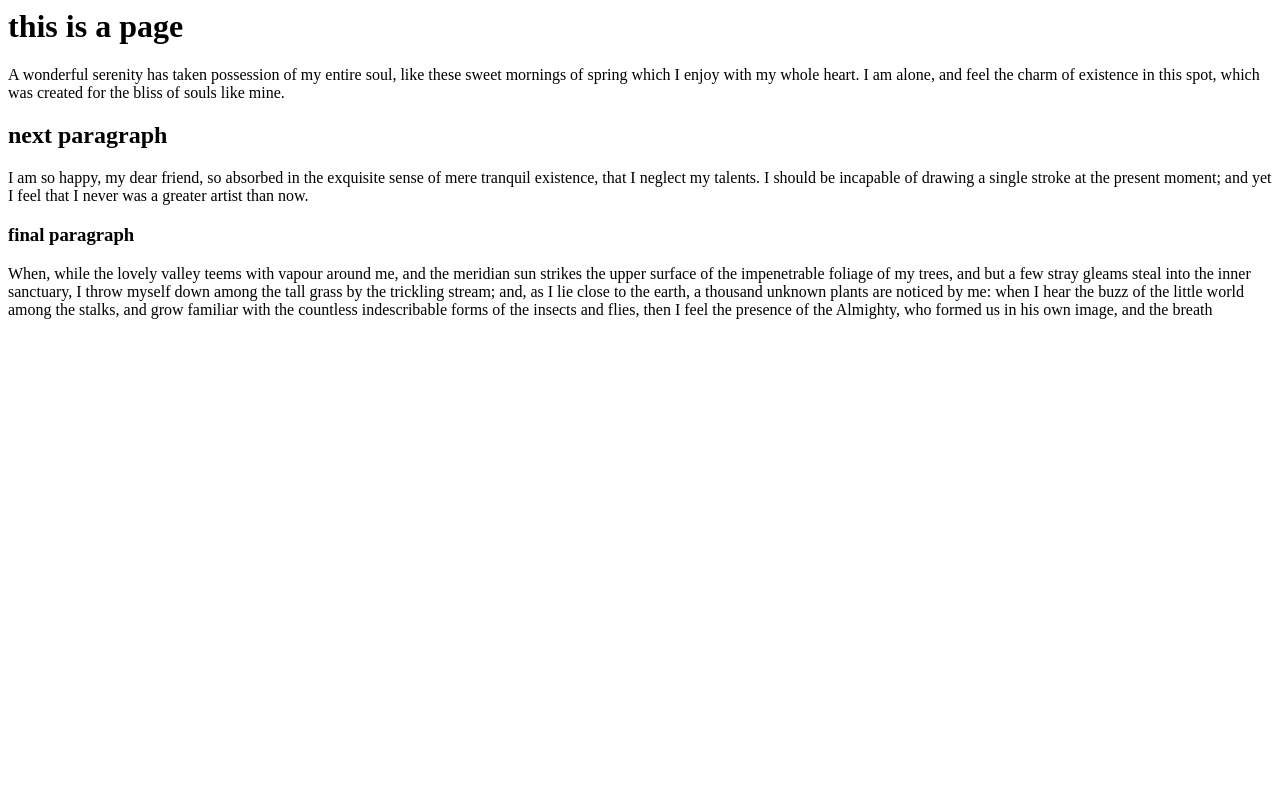
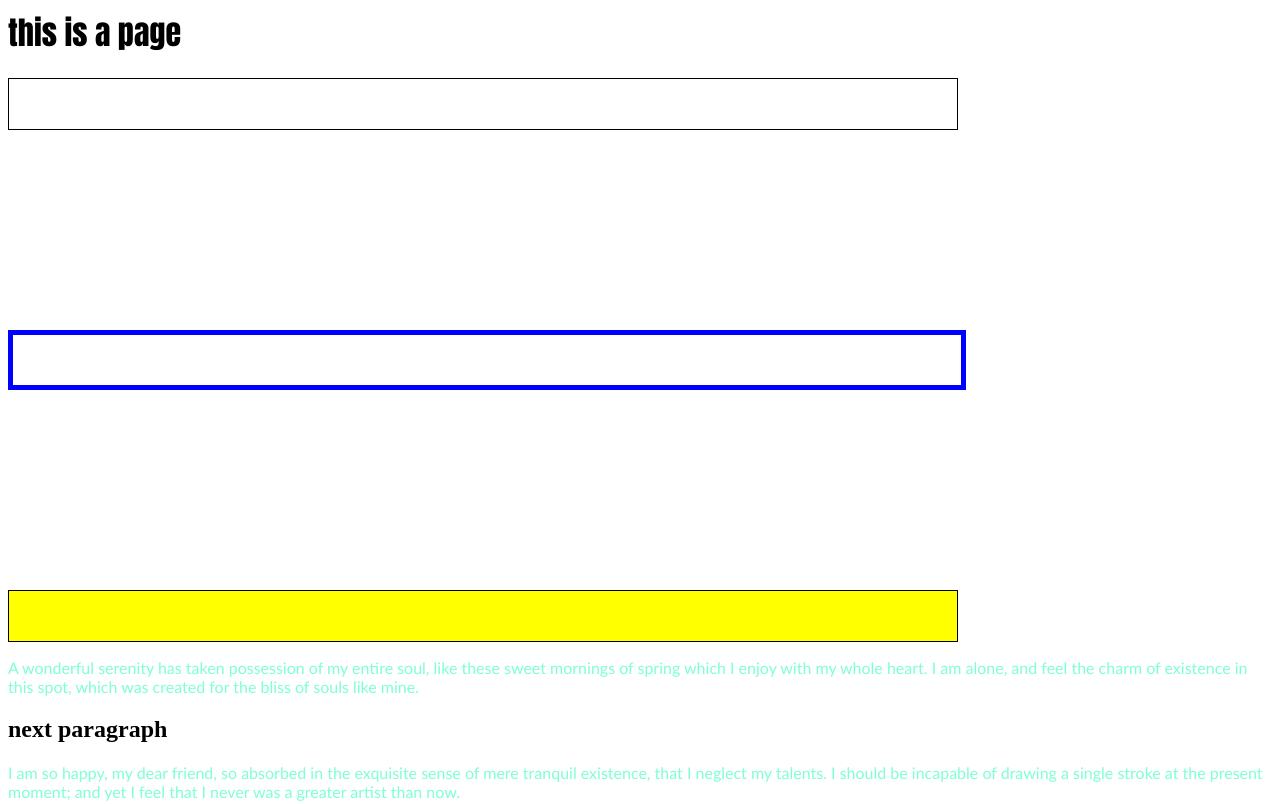
Before and after one commit to 27Jhare/DAP416, a plain HTML site: page HTML_module/index.html in a window 1280 px wide. Shown: the top 804 px of the page. Drawn offline with Linux system fonts and the light colour scheme.

Commit message:
Add files via upload
from week 3

```diff
--- a/HTML_module/index.html
+++ b/HTML_module/index.html
@@ -1,15 +1,36 @@
 <html>
+
 <head>
     <title>My first web page</title>
+    <link  rel="stylesheet" href = "style.css" type="text/css" >
+</head>
 
-    </head>
 <body>
+
     <h1>this is a page</h1>
-        <p>A wonderful serenity has taken possession of my entire soul, like these sweet mornings of spring which I enjoy with my whole heart. I am alone, and feel the charm of existence in this spot, which was created for the bliss of souls like mine.</p>
+    <div class="margin">
+
+    </div>
+    <div class = "red margin">
+
+    </div>
+    <div id="bgyellow" ></div>
+
+    <p>A wonderful serenity has taken possession of my entire soul, like these sweet mornings of spring which I enjoy
+        with my whole heart. I am alone, and feel the charm of existence in this spot,
+        which was created for the bliss of souls like mine.</p>
     <h2>next paragraph</h2>
-        <p>I am so happy, my dear friend, so absorbed in the exquisite sense of mere tranquil existence, that I neglect my talents. I should be incapable of drawing a single stroke at the present moment; and yet I feel that I never was a greater artist than now.</p>
+    <p>I am so happy, my dear friend, so absorbed in the exquisite sense of mere tranquil existence, that I neglect my
+        talents. I should be incapable of drawing a single stroke at the present moment; and yet I feel that I never was
+        a greater artist than now.</p>
     <h3>final paragraph</h3>
-        <p>When, while the lovely valley teems with vapour around me, and the meridian sun strikes the upper surface of the impenetrable foliage of my trees, and but a few stray gleams steal into the inner sanctuary, I throw myself down among the tall grass by the trickling stream; and, as I lie close to the earth, a thousand unknown plants are noticed by me: when I hear the buzz of the little world among the stalks, and grow familiar with the countless indescribable forms of the insects and flies, then I feel the presence of the Almighty, who formed us in his own image, and the breath</p>
+    <p>When, while the lovely valley teems with vapour around me, and the meridian sun strikes the upper surface of the
+        impenetrable foliage of my trees, and but a few stray gleams steal into the inner sanctuary, I throw myself down
+        among the tall grass by the trickling stream; and, as I lie close to the earth, a thousand unknown plants are
+        noticed by me: when I hear the buzz of the little world among the stalks, and grow familiar with the countless
+        indescribable forms of the insects and flies, then I feel the presence of the Almighty, who formed us in his own
+        image, and the breath</p>
 
 </body>
+
 </html>
--- /dev/null
+++ b/HTML_module/style.css
@@ -0,0 +1,28 @@
+p {
+    font-family: 'Gill sans', 'Gill Sans MT', Calibri, 'Trebuchet MS', sans-serif;
+    color: aquamarine;
+}
+
+h1 {
+    font-family: Impact, Haettenschweiler, 'Arial Narrow Bold', sans-serif;
+}
+
+.red {
+    border : 5px solid blue;
+    height : 50px;
+    width : 75%;
+
+
+}
+div{
+    border: 1px solid black;
+    height:50px;
+    width:75%;
+}
+#bgyellow{
+    background-color: yellow;
+}
+.margin{
+    margin-bottom: 200px;
+
+}
--- /dev/null
+++ b/HTML_module/styletwo.css
@@ -0,0 +1,58 @@
+body {
+    background-color: white;
+}
+
+header {
+    background-color: blueviolet;
+    height: 100px;
+
+}
+
+aside {
+    background-color: rgb(6, 255, 201);
+
+    width: 20%;
+    float: left;
+}
+
+section {
+    background-color: white;
+    width: 80%;
+    min-height: 520px;
+    float: right;
+}
+
+footer {
+    background-color: orange;
+
+    clear: both;
+
+}
+
+.container {
+    width: 800px;
+    margin: 0 auto;
+}
+
+/* break point 800 */
+@media only screen and (max-width: 800px) {
+    body {
+        background-color: black;
+    }
+
+    aside {
+        display: none;
+    }
+
+    section {
+
+        width: 100%;
+        /* float: right */
+    }
+
+    .container {
+        width: 100%;
+    }
+}
+
+/* break point  */
```
Also changed, not shown: HTML_module/twocollumn.html (added, +27 -0 lines). Lines whose indentation alone changed are shown as unchanged.
